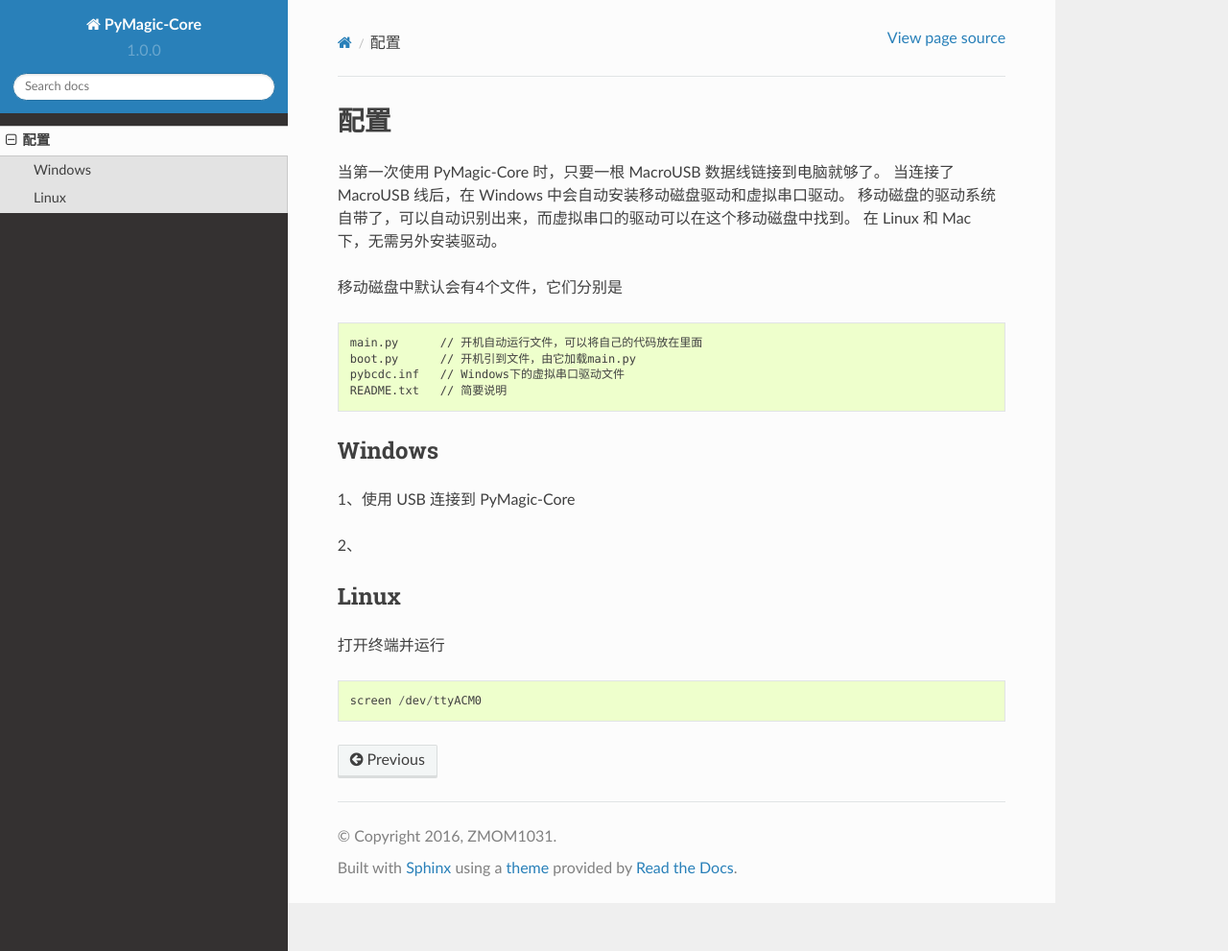
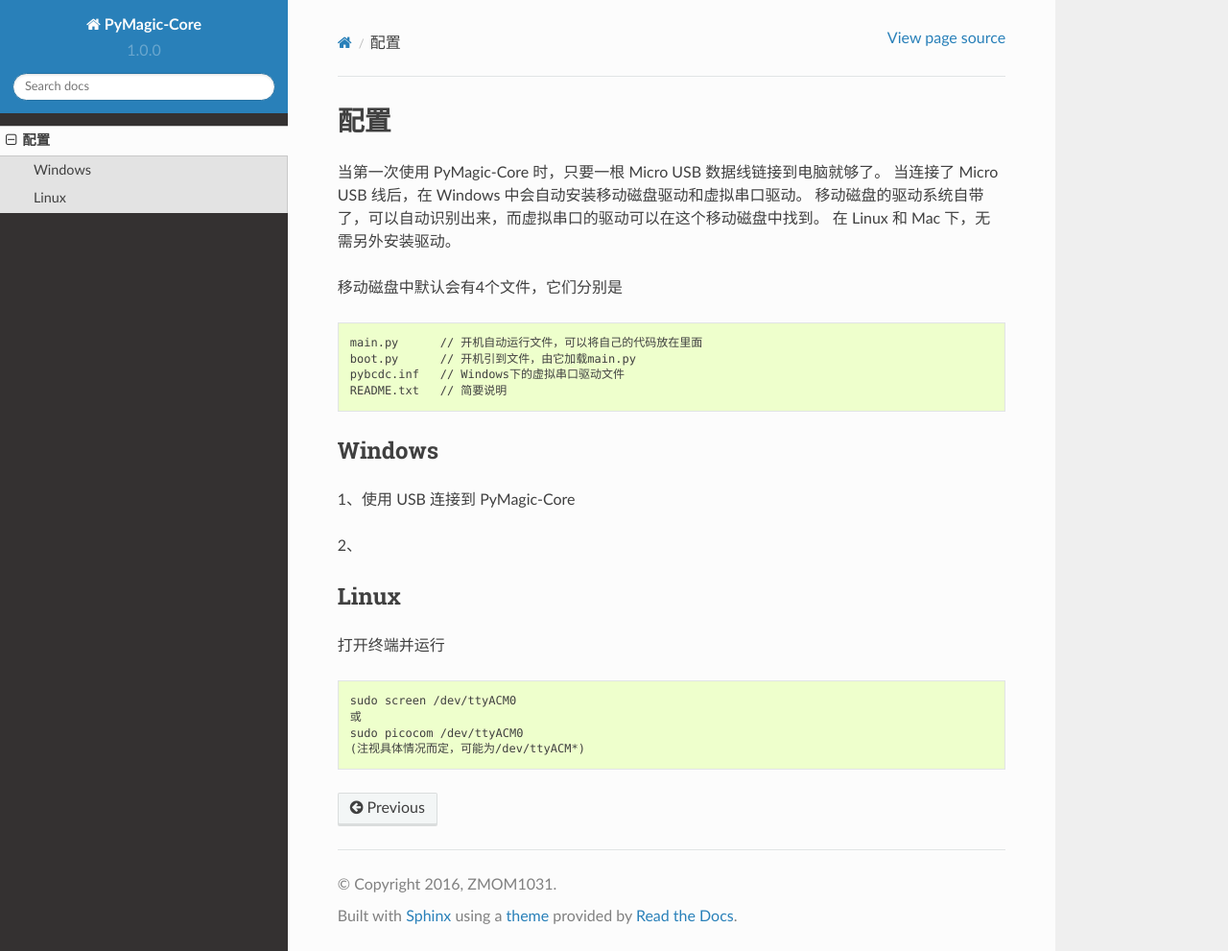
Before and after one commit to rmokerone/pyMagic-docs, a Sphinx documentation site: the page built from source/configure.rst, in a window 1280 px wide and 991 px high. Shown: the whole window at 96% size. Built offline with Sphinx 7.4.7 and the Read the Docs theme 2.0.0, drawn with Linux system fonts in a browser that asks for light colours.

Commit message:
add ignore

```diff
--- a/source/configure.rst
+++ b/source/configure.rst
@@ -4,8 +4,8 @@
 配置
 ==========
 
-当第一次使用 PyMagic-Core 时，只要一根 MacroUSB 数据线链接到电脑就够了。
-当连接了 MacroUSB 线后，在 Windows 中会自动安装移动磁盘驱动和虚拟串口驱动。
+当第一次使用 PyMagic-Core 时，只要一根 Micro USB 数据线链接到电脑就够了。
+当连接了 Micro USB 线后，在 Windows 中会自动安装移动磁盘驱动和虚拟串口驱动。
 移动磁盘的驱动系统自带了，可以自动识别出来，而虚拟串口的驱动可以在这个移动磁盘中找到。
 在 Linux 和 Mac 下，无需另外安装驱动。
 
@@ -32,4 +32,7 @@ Linux
 打开终端并运行
 ::
 
-   screen /dev/ttyACM0
+   sudo screen /dev/ttyACM0
+   或
+   sudo picocom /dev/ttyACM0
+   (注视具体情况而定，可能为/dev/ttyACM*)
```
Also changed, not shown: 1 other file.
